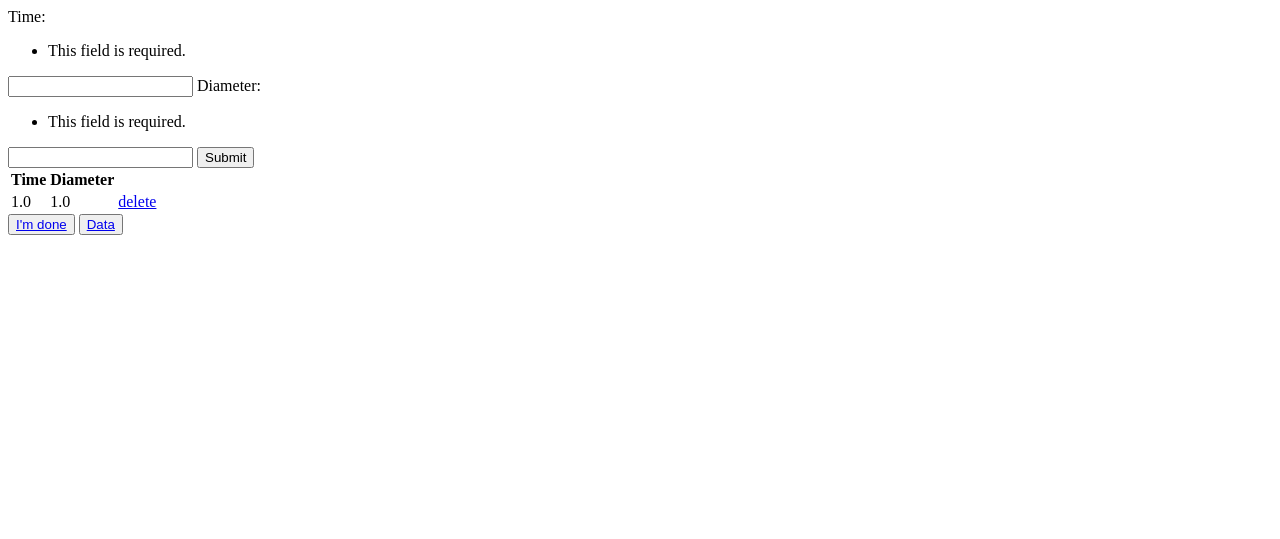
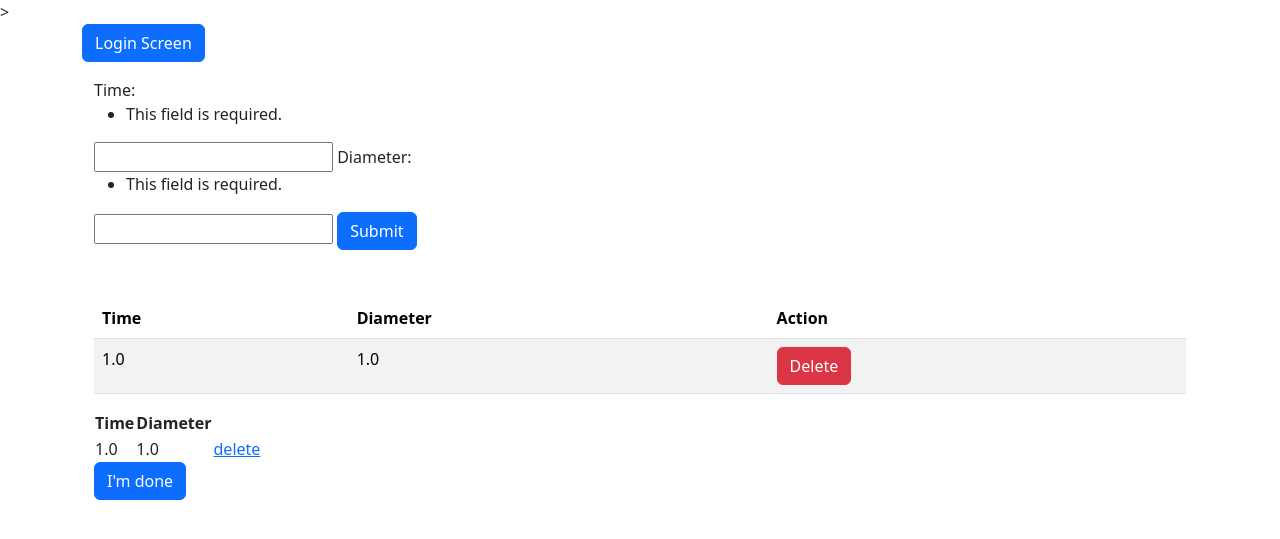
Before and after one commit to aniikamalhotra/hoohacks, a Django app: page /home/ in a window 1280 px wide. Shown: the top 539 px of the page. Run offline with Django 4.2, Linux system fonts and the light colour scheme; tables that the repository leaves empty hold one stand-in row (values such as "Sample post"); some libraries are stand-ins or nearby versions.

Commit message:
working with all changes now

```diff
--- a/airsafe/airsafeapp/templates/app/home.html
+++ b/airsafe/airsafeapp/templates/app/home.html
@@ -1,17 +1,35 @@
 <!DOCTYPE html>
-<html lang="en">
-<head>
-    <meta charset="UTF-8">
-    <meta http-equiv="X-UA-Compatible" content="IE=edge">
-    <meta name="viewport" content="width=device-width, initial-scale=1.0">
-    <title>Document</title>
-</head>
-<body>
-    <form action='.' method="POST">
+{% extends "../app/base.html" %}
+
+{% block content %}
+
+<a href="{% url 'base' %}" class="btn btn-primary">Login Screen</a>
+<div class="container">
+    <form action="." method="POST" class="mt-3">
         {% csrf_token %}
         {{ form.as_table }}
-        <input type="submit" value="Submit">
+        <input type="submit" value="Submit" class="btn btn-primary">
     </form>
+
+    <table class="table table-striped mt-5">
+        <thead>
+            <tr>
+                <th>Time</th>
+                <th>Diameter</th>
+                <th>Action</th>
+            </tr>
+        </thead>
+        <tbody>
+            {% for diameter_at_time in dataset %}
+            <tr>
+                <td>{{ diameter_at_time.time }}</td>
+                <td>{{ diameter_at_time.diameter }}</td>
+                <td>
+                    <a href="{% url 'delete' id=diameter_at_time.id %}" class="btn btn-danger">Delete</a>
+                </td>
+            </tr>
+            {% endfor %}
+        </tbody>
     <table>
         <tr>
             <th>Time</th>
@@ -33,7 +51,12 @@
             </ul>
 {% endif %}
     </table>
+
+    <a href="{% url 'plot' %}" class="btn btn-primary">I'm done</a>
+</div>
+{% endblock %}
     <button type="button" class="btn btn-info"><a href = "{% url 'plot' %}">I'm done</a></button>
     <button type="button" class="btn btn-info"><a href = "{% url 'data' %}">Data</a></button>
+
 </body>
 </html>
--- a/airsafe/airsafeapp/views.py
+++ b/airsafe/airsafeapp/views.py
@@ -20,6 +20,7 @@
 
 
 def interpolateBspline(x, y, xi):
+    yi = []
     yi = []
     A = y
     for i in xi:
```
